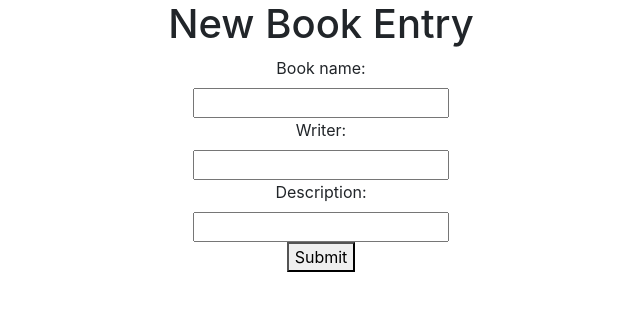
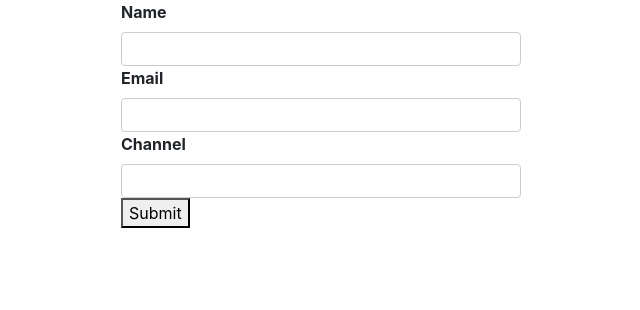
Before and after one commit to Dhrubo-Arafah/basic-react-form, a React (Create React App) app: page / in a window 1280 px wide. Shown: the top 310 px of the page, without its empty margins (319-959 px from the left). Built offline with nearby package versions, Linux system fonts and the light colour scheme.

Commit message:
Creating a basic form

```diff
--- a/src/App.css
+++ b/src/App.css
@@ -1,38 +1,35 @@
 .App {
-  text-align: center;
+  display: flex;
+  justify-content: center;
 }
 
-.App-logo {
-  height: 40vmin;
-  pointer-events: none;
+label {
+  font-weight: bold;
+  display: flex;
+  margin-bottom: 5px;
 }
 
-@media (prefers-reduced-motion: no-preference) {
-  .App-logo {
-    animation: App-logo-spin infinite 20s linear;
-  }
+input[type='text'],
+input[type='email'],
+input[type='number'],
+textarea {
+  display: block;
+  width: 400px;
+  padding: 6px 12px;
+  font-size: 14px;
+  line-height: 1.42857143;
+  color: #555;
+  background-color: #fff;
+  background-image: none;
+  border: 1px solid #ccc;
+  border-radius: 4px;
+  /* margin-bottom: 20px; */
 }
 
-.App-header {
-  background-color: #282c34;
-  min-height: 100vh;
-  display: flex;
-  flex-direction: column;
-  align-items: center;
-  justify-content: center;
-  font-size: calc(10px + 2vmin);
-  color: white;
+.form-control {
+  margin-bottom: 20px;
 }
 
-.App-link {
-  color: #61dafb;
+.error {
+  color: red;
 }
-
-@keyframes App-logo-spin {
-  from {
-    transform: rotate(0deg);
-  }
-  to {
-    transform: rotate(360deg);
-  }
-}
--- a/src/App.js
+++ b/src/App.js
@@ -1,10 +1,10 @@
 import './App.css';
-import UncontrolledComponent from './components/UncontrolledComponent';
+import YoutubeForm from './formik-tutorial/YoutubeForm';
 
 function App() {
   return (
     <div className="App">
-      <UncontrolledComponent />
+     <YoutubeForm/>
     </div>
   );
 }
--- /dev/null
+++ b/src/formik-tutorial/YoutubeForm.js
@@ -0,0 +1,51 @@
+import React, { Component } from 'react'
+
+export class YoutubeForm extends Component {
+ constructor(props) {
+  super(props);
+  this.state = {
+   name: '',
+   email: '',
+   channel: ''
+  }
+  this.inputChangeHandler = this.inputChangeHandler.bind(this);
+  this.submitHandler = this.submitHandler.bind(this);
+ }
+
+
+ inputChangeHandler = event => {
+  this.setState({
+   [event.target.name]: event.target.value
+  })
+ }
+
+ submitHandler = event => {
+  console.log(this.state);
+  event.preventDefault();
+}
+
+ render() {
+  return (
+   <div>
+
+    <form onSubmit={this.submitHandler}>
+
+     <label htmlFor="name">Name</label>
+     <input type="text" value={this.state.name} name="name" onChange={this.inputChangeHandler}/>
+
+     <label htmlFor="email">Email</label>
+     <input type="email" value={this.state.email} name="email" onChange={this.inputChangeHandler} />
+
+     <label htmlFor="channel">Channel</label>
+     <input type="text" value={this.state.channel} name="channel" onChange={this.inputChangeHandler} />
+
+     <button type="submit">Submit</button>
+
+    </form>
+
+   </div>
+  )
+ }
+}
+
+export default YoutubeForm
```
